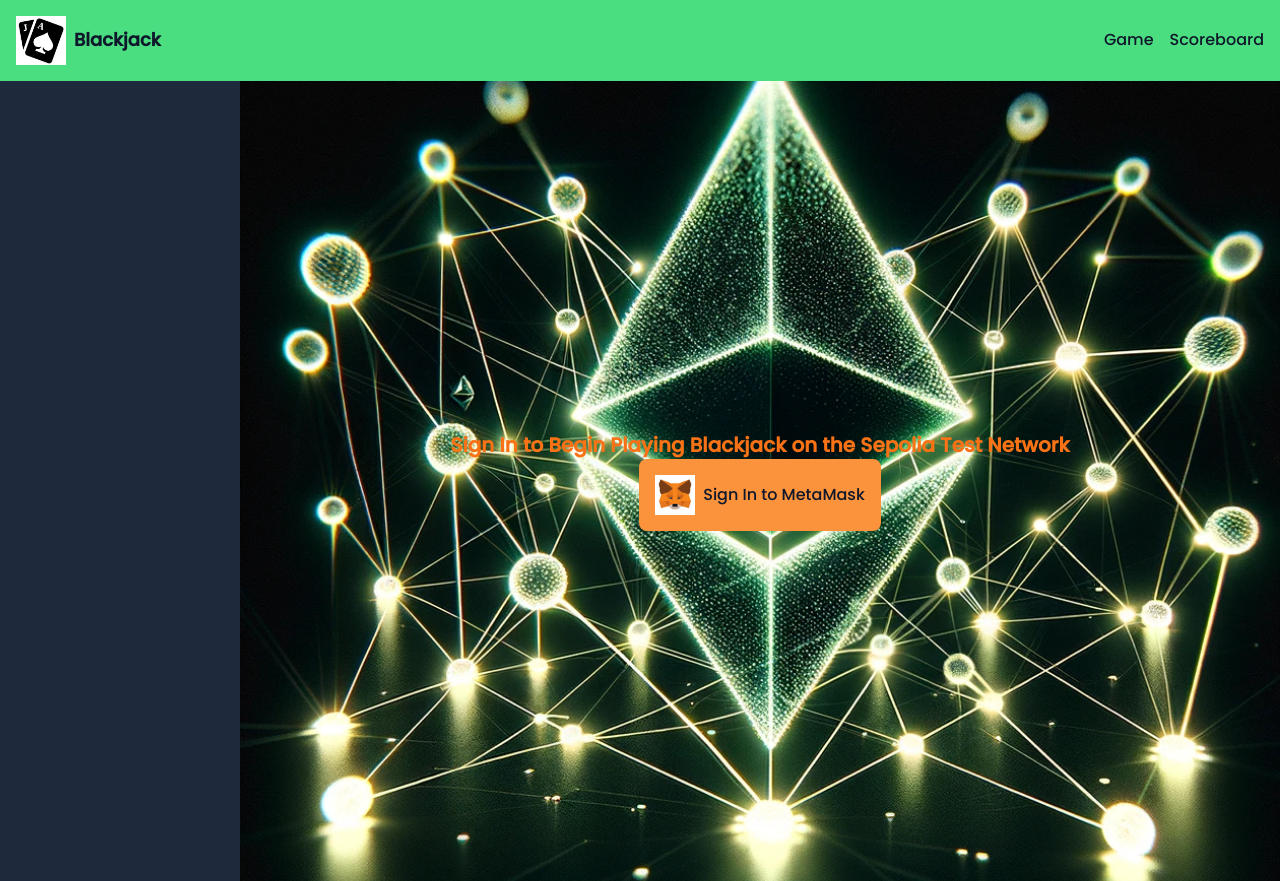
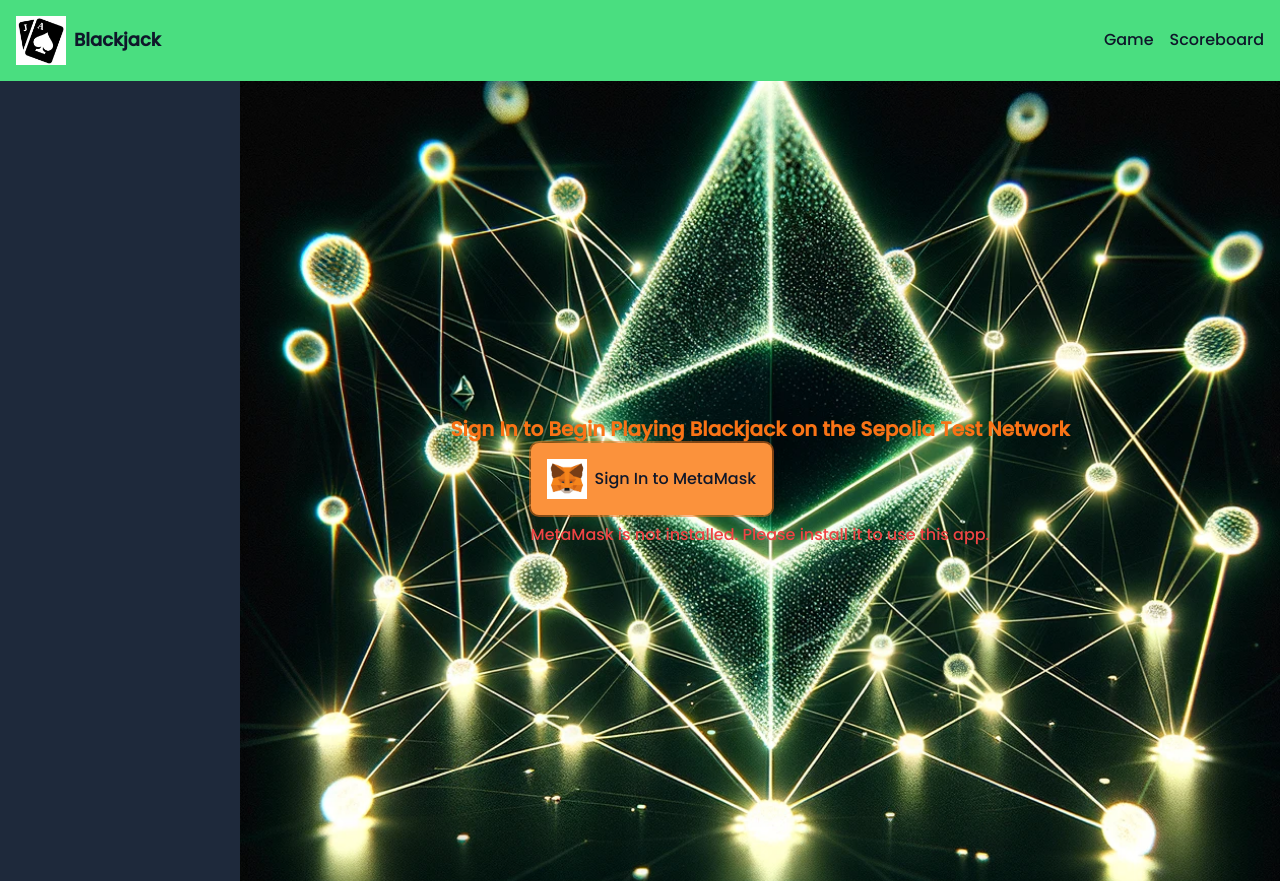
Before and after one commit to DanDo385/blackjack, a Next.js app: page / in a window 1280 px wide. Both pictures are taken after a click on the button "Sign In to MetaMask". Built offline with nearby package versions, Linux system fonts and the light colour scheme.

Commit message:
trying to fix codemon errors

```diff
--- a/components/MetaMaskButton.jsx
+++ b/components/MetaMaskButton.jsx
@@ -1,28 +1,33 @@
-import Image from 'next/image';
+import Image from 'next/future/image'; // For Next.js 12 and newer
+import { useState } from 'react';
+
 const MetaMaskButton = () => {
+  const [error, setError] = useState('');
+
   const handleSignIn = async () => {
+    setError('');
     try {
-      // Check if MetaMask is installed
-      if (typeof window.ethereum !== 'undefined') {
-        // Request account access
+      if (window.ethereum) {
         const accounts = await window.ethereum.request({ method: 'eth_requestAccounts' });
-        // Successfully logged in
         console.log('Connected with account:', accounts[0]);
-        alert(`Connected with account: ${accounts[0]}`); // Optional: alert the user
+
       } else {
-        alert('MetaMask is not installed. Please install it to use this app.');
-        console.log('MetaMask is not installed. Please install it to use this app.');
+        setError('MetaMask is not installed. Please install it to use this app.');
       }
     } catch (error) {
       console.error('Error connecting to MetaMask:', error);
+      setError('Failed to connect to MetaMask. Please try again.');
     }
   };
 
   return (
-    <button onClick={handleSignIn} className="bg-orange-400 p-4 rounded-lg flex items-center text-slate-900 hover:bg-orange-600 transition-colors">
-      <Image src="/images/metamask.jpg" alt="MetaMask" width={40} height={40} layout="fixed" />
-      <span className="ml-2">Sign In to MetaMask</span>
-    </button>
+    <div>
+      <button onClick={handleSignIn} className="bg-orange-400 p-4 rounded-lg flex items-center text-slate-900 hover:bg-orange-600 transition-colors focus:outline-none focus:ring-2 focus:ring-orange-500 focus:ring-opacity-50">
+        <Image src="/images/metamask.jpg" alt="MetaMask" width={40} height={40} fill={false} />
+        <span className="ml-2">Sign In to MetaMask</span>
+      </button>
+      {error && <p className="text-red-500 mt-2">{error}</p>}
+    </div>
   );
 };
 
--- a/tailwind.config.js
+++ b/tailwind.config.js
@@ -1,11 +1,7 @@
 module.exports = {
   mode: 'jit',
-  purge: ['./pages/**/*.{js,ts,jsx,tsx}', './components/**/*.{js,ts,jsx,tsx}'],
-  darkMode: false, // or 'media' or 'class'
+  content: ['./pages/**/*.{js,ts,jsx,tsx}', './components/**/*.{js,ts,jsx,tsx}'], // Updated from 'purge' to 'content'
   theme: {
-    extend: {},
-  },
-  variants: {
     extend: {},
   },
   plugins: [],
```
